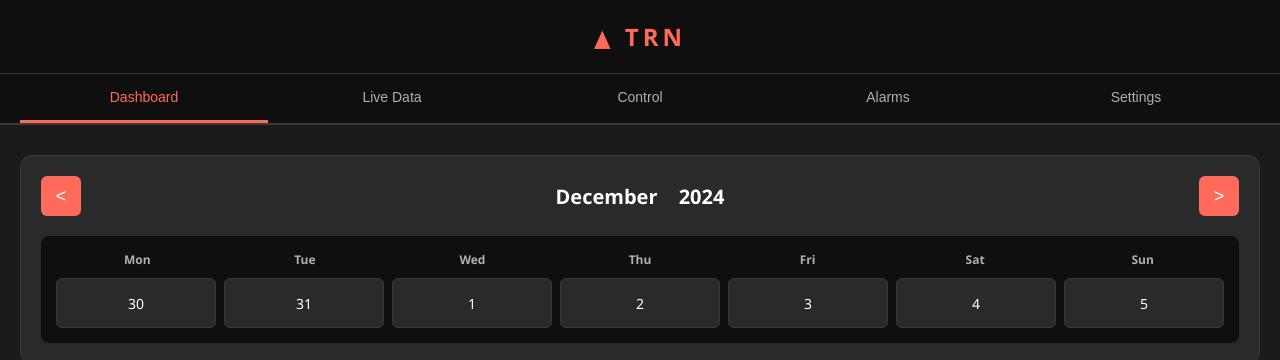
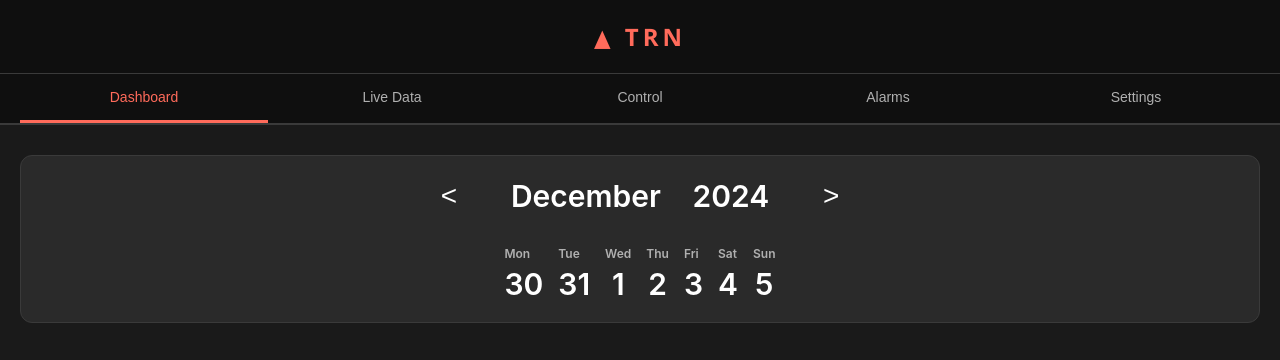
Before and after one commit to MuhammadElGendys/rtn-system, a plain HTML site: page frontend/index.html in a window 1280 px wide. Shown: the top 360 px of the page. Drawn offline with nearby package versions, Linux system fonts and the light colour scheme; no server answers.

Commit message:
changed calender ui

```diff
--- a/frontend/app.js
+++ b/frontend/app.js
@@ -65,6 +65,7 @@ function generateCalendar() {
     // Update the calendar header to display month and year of the week
     const monthNames = ['January', 'February', 'March', 'April', 'May', 'June',
         'July', 'August', 'September', 'October', 'November', 'December'];
+    const dayNames = ['Mon', 'Tue', 'Wed', 'Thu', 'Fri', 'Sat', 'Sun'];
 
     // Use the month/year from the Monday of the week (could span two months)
     document.getElementById('monthName').textContent = monthNames[weekStart.getMonth()];
@@ -90,6 +91,7 @@ function generateCalendar() {
         const dayCell = document.createElement('div');
         dayCell.className = 'day-cell';
         dayCell.textContent = dayNumber;
+        dayCell.setAttribute('data-day', dayNames[i]);
 
         // Highlight today's date with the 'today' class (red background in CSS)
         // Compares day, month, and year to determine if this is today
--- a/frontend/style.css
+++ b/frontend/style.css
@@ -112,94 +112,120 @@ body {
 
 .calendar-header {
     display: flex;
-    justify-content: space-between;
+    justify-content: center;
     align-items: center;
-    margin-bottom: 20px;
-    gap: 20px;
+    margin-bottom: 30px;
+    gap: 30px;
+    flex-wrap: wrap;
 }
 
 .calendar-nav {
     width: 40px;
     height: 40px;
-    background: var(--accent);
-    color: white;
+    background: transparent;
+    color: var(--text-primary);
     border: none;
     border-radius: 6px;
     cursor: pointer;
-    font-size: 18px;
-    transition: background 0.3s;
+    font-size: 28px;
+    transition: color 0.3s;
+    display: flex;
+    align-items: center;
+    justify-content: center;
 }
 
 .calendar-nav:hover {
-    background: var(--accent-hover);
+    color: var(--accent);
 }
 
 .month-year {
-    font-size: 20px;
-    font-weight: bold;
+    font-size: 30px;
+    font-weight: 600;
     color: var(--text-primary);
-    flex: 1;
     text-align: center;
+    font-family: 'Inter', sans-serif;
+    letter-spacing: 0px;
 }
 
 .month-year span {
-    margin: 0 8px;
+    margin: 0 12px;
 }
 
 .calendar-dates {
-    background: var(--darker-bg);
+    background: transparent;
     border-radius: 8px;
-    padding: 15px;
+    padding: 0;
+    display: flex;
+    justify-content: center;
+    align-items: center;
+    gap: 20px;
 }
 
 .weekdays {
-    display: grid;
-    grid-template-columns: repeat(7, 1fr);
-    gap: 5px;
-    margin-bottom: 10px;
-    font-weight: bold;
-    color: var(--text-secondary);
-    font-size: 12px;
-    text-align: center;
+    display: none;
 }
 
 .days-grid {
-    display: grid;
-    grid-template-columns: repeat(7, 1fr);
-    gap: 8px;
+    display: flex;
+    justify-content: center;
+    align-items: center;
+    gap: 15px;
+    flex-wrap: wrap;
 }
 
 .day-cell {
-    min-width: 50px;
-    height: 50px;
     display: flex;
+    flex-direction: column;
     align-items: center;
     justify-content: center;
-    background: var(--card-bg);
-    border: 1px solid var(--border);
-    border-radius: 6px;
     cursor: pointer;
-    font-size: 14px;
-    font-weight: 500;
+    font-family: 'Inter', sans-serif;
     transition: all 0.2s;
+    min-width: auto;
+    height: auto;
+    background: transparent;
+    border: none;
+    padding: 0;
+    font-size: 30px;
+    color: var(--text-primary);
+    font-weight: 600;
+}
+
+.day-cell::before {
+    content: attr(data-day);
+    font-size: 12px;
+    color: var(--text-secondary);
+    font-weight: 600;
+    margin-bottom: 5px;
+    text-transform: capitalize;
+    display: block;
+    width: 100%;
 }
 
 .day-cell:hover:not(.empty) {
-    background: var(--accent);
-    color: white;
     transform: scale(1.05);
 }
 
 .day-cell.empty {
-    background: transparent;
-    border: none;
-    cursor: default;
+    display: none;
 }
 
 .day-cell.today {
     background: var(--accent);
     color: white;
-    font-weight: bold;
+    font-weight: 600;
+    width: 60px;
+    height: 80px;
+    border-radius: 10px;
+    display: flex;
+    flex-direction: column;
+    align-items: center;
+    justify-content: center;
+    padding: 8px;
+}
+
+.day-cell.today::before {
+    color: white;
 }
 
 /* ===== ROBOTS SECTION ===== */
```
